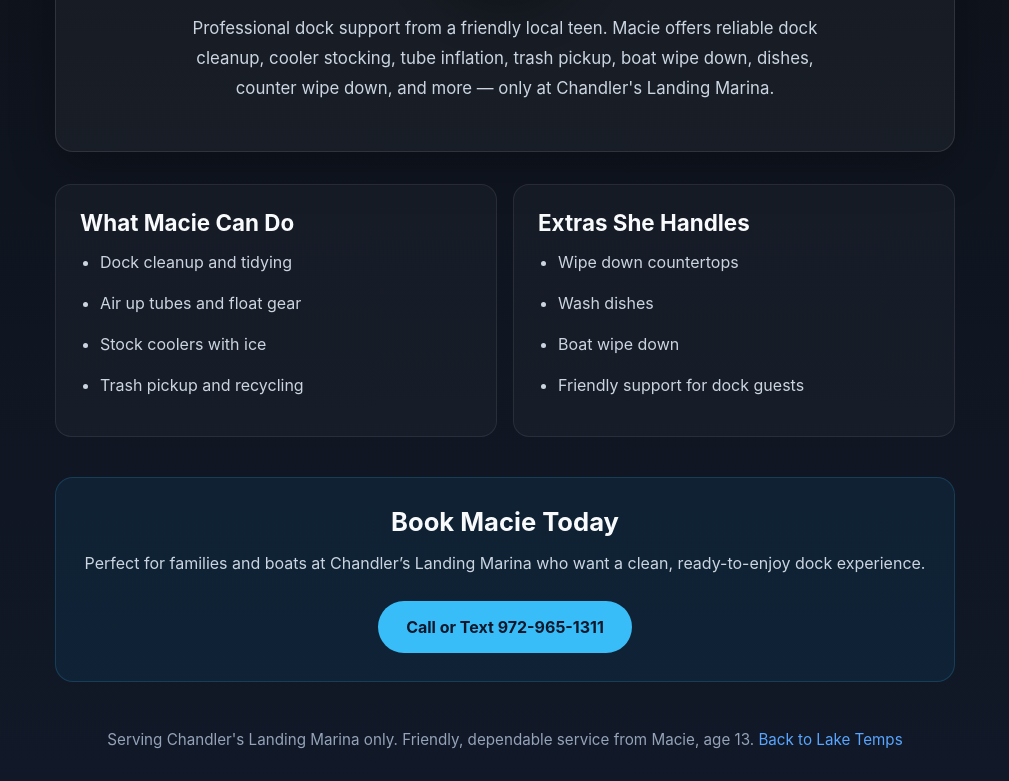
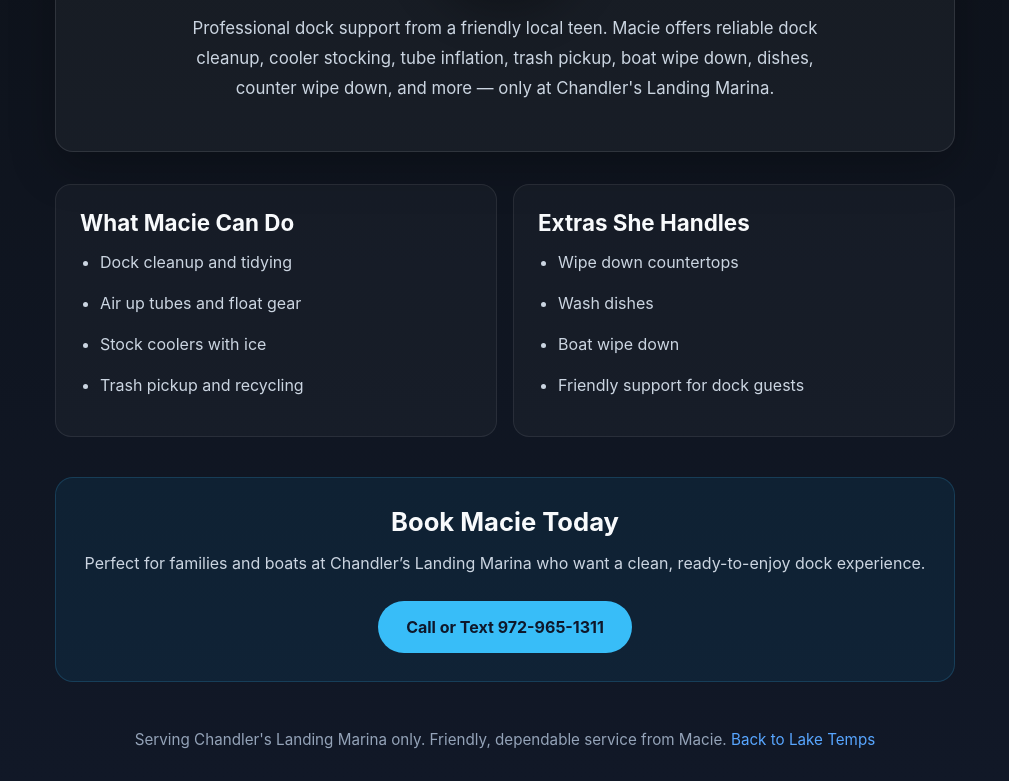
Before and after one commit to manzacoty/lake-temp, a plain HTML site: page macie-dock-services.html in a window 1280 px wide. Shown: the part 400-1181 px from the top of the page, without its empty margins (135-1144 px from the left). Drawn offline with Linux system fonts and the light colour scheme.

Commit message:
Remove age reference from footer text

```diff
--- a/macie-dock-services.html
+++ b/macie-dock-services.html
@@ -166,7 +166,7 @@
             <a class="button" href="tel:9729651311">Call or Text 972-965-1311</a>
         </section>
 
-        <div class="footer">Serving Chandler's Landing Marina only. Friendly, dependable service from Macie, age 13. <a href="index.html" style="color: #58a6ff; text-decoration: none;">Back to Lake Temps</a></div>
+        <div class="footer">Serving Chandler's Landing Marina only. Friendly, dependable service from Macie. <a href="index.html" style="color: #58a6ff; text-decoration: none;">Back to Lake Temps</a></div>
     </div>
 </body>
 </html>
```
